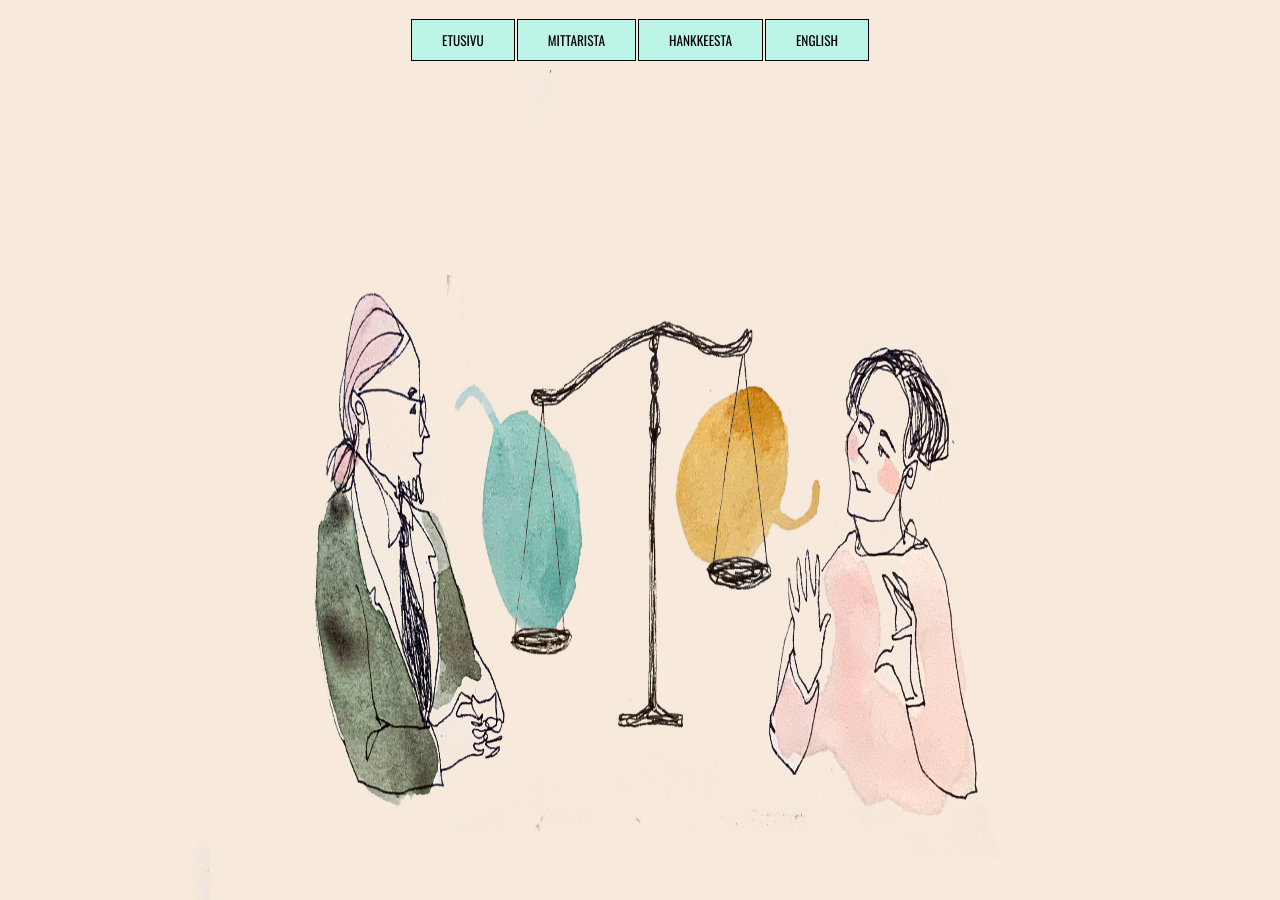
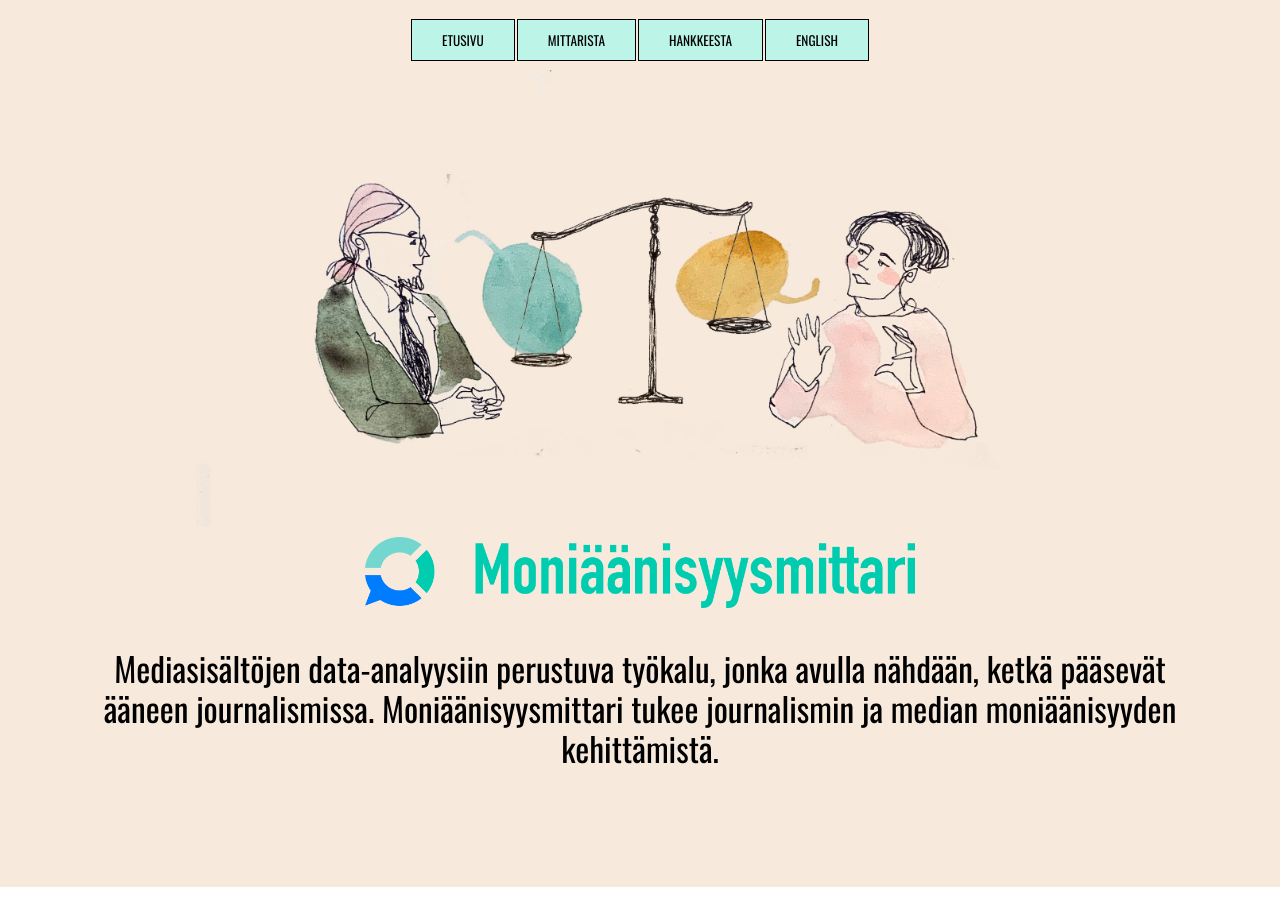
Before and after one commit to Sopiva-Sovittelujournalistit/moniaanisyysmittari-pages, a Jekyll site: the page built from index.md, in a window 1280 px wide and 900 px high. Built offline with Jekyll 4.4.1, drawn with Linux system fonts in a browser that asks for light colours.

Commit message:
CSS: Bugfix: Index image scaled wrong. Removed. r143

```diff
--- a/css/style.css
+++ b/css/style.css
@@ -139,11 +139,6 @@
     left: 0px;
     overflow: hidden;
     width: 80%;
-}
-
-.video-div video, .video-div img {
-    min-width: 100%;
-    min-height: 100vh;
 }
 
 .mittari-hero-div {
```
